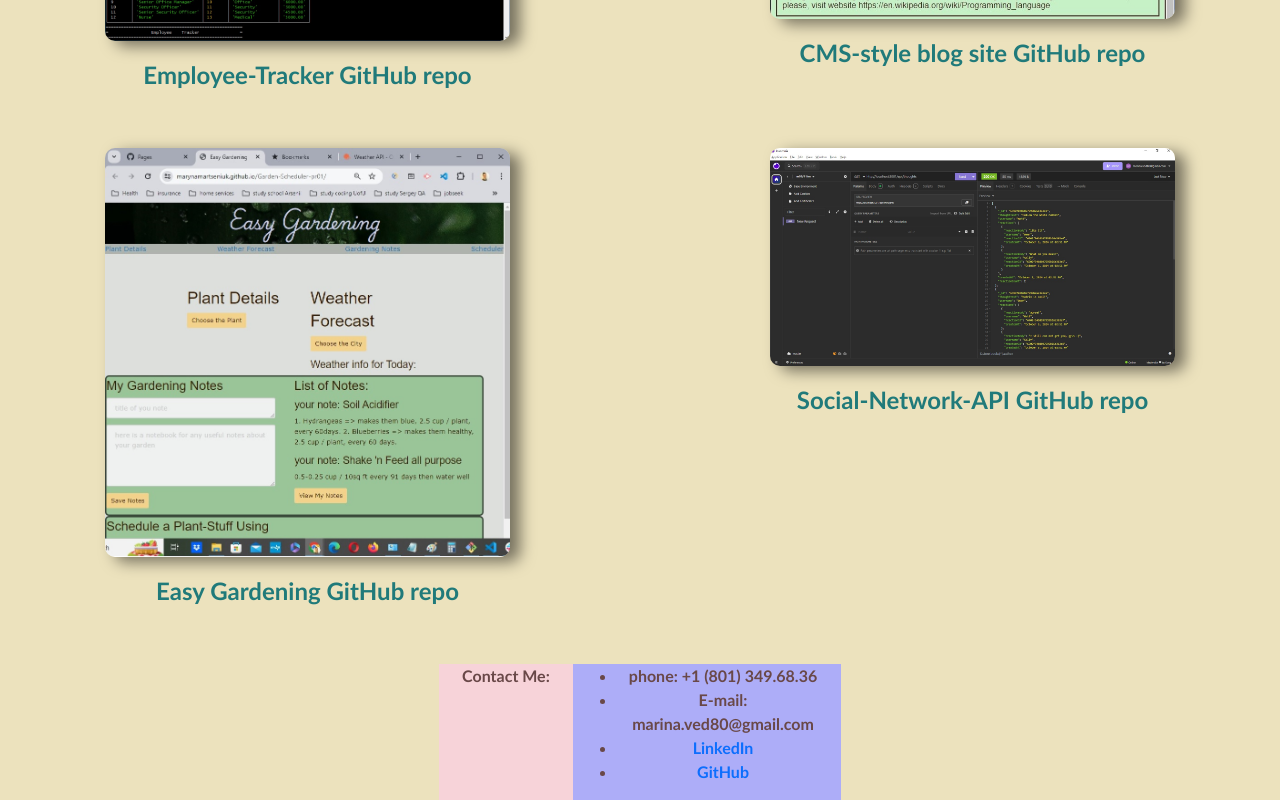
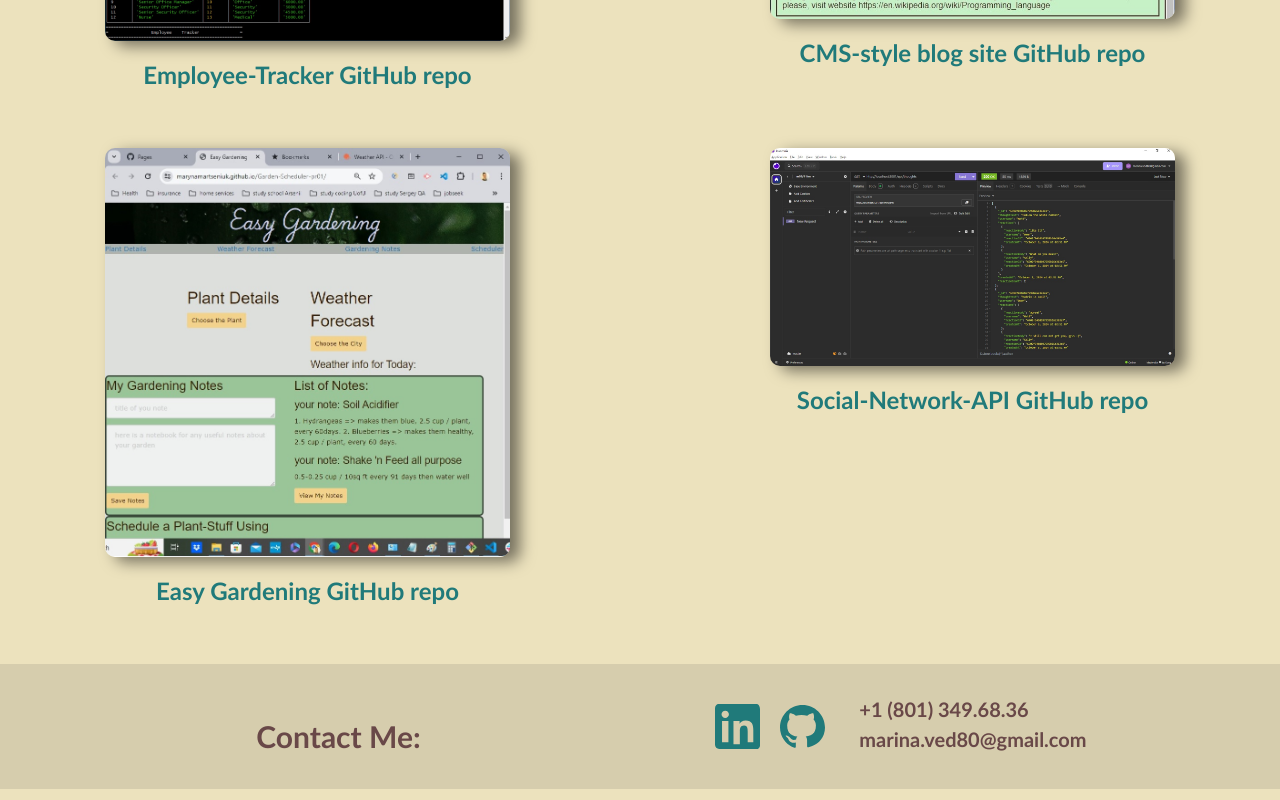
Before and after one commit to MarynaMartseniuk/myPortfolio-React-ch20, a React (Vite) app: page /Portfolio in a window 1280 px wide. Shown: the part 792-1592 px from the top of the page. Built offline with nearby package versions, Linux system fonts and the light colour scheme.

Commit message:
add style to Footer

```diff
--- a/index.html
+++ b/index.html
@@ -4,6 +4,10 @@
     <meta charset="UTF-8" />
     <link rel="icon" type="image/svg+xml" href="/vite.svg" />
     <meta name="viewport" content="width=device-width, initial-scale=1.0" />
+
+
+    <!-- <link rel="stylesheet" href="https://cdnjs.cloudflare.com/ajax/libs/font-awesome/6.0.0-beta3/css/all.min.css"> -->
+
     <title>Maryna M</title>
   </head>
   <body>
--- a/src/components/Footer.css
+++ b/src/components/Footer.css
@@ -1,7 +1,26 @@
+#footerDiv {
+    font-size: 20px;
+    padding: 30px;
+    background-color: var(--dBg);
+}
+
 #footerContactMe {
-    background-color: rgb(247, 211, 217);
+    display: flex;
+    justify-content:end;
+    align-items: end;
+    font-size: 30px;
 }
 
 #myData {
-    background-color: rgb(173, 173, 248);
+    text-align: left;
 }
+
+#icons {
+    display: flex;
+    justify-content: right;
+}
+
+#LinkedIn, #GitHub {
+    padding: 10px;
+    color: var(--aqua);
+}
--- a/src/components/Footer.jsx
+++ b/src/components/Footer.jsx
@@ -6,26 +6,42 @@ function NavTabs() {
   const currentPage = useLocation().pathname;
 
   return (
-    <div class="container text-center mainContainer">
-      <div class="row">
-        <div id="footerContactMe" class="col-4">Contact Me:</div>
-        <div id="myData" class="col-8">
-        <ul>
-            <li id="phone">
-              phone: +1 (801) 349.68.36
-            </li>
-            <li id="email">
-              E-mail: marina.ved80@gmail.com
-            </li>
-            <li id="LinkedIn">
-              <a class="myDataLink" href="https://www.linkedin.com/in/maryna-martseniuk/"
-              target="_blank">LinkedIn</a>
-            </li>
-            <li id="GitHub" >
-              <a class="myDataLink" href="https://github.com/MarynaMartseniuk"
-              target="_blank">GitHub</a>
-            </li>
-          </ul>
+    <div class=" text-center">
+      <div id="footerDiv" class="row">
+        <div id="footerContactMe" class="col-4">
+          <div>Contact Me:</div>
+        </div>
+        <div class="col-4">
+          <div id="icons">
+                <div id="LinkedIn">
+                  <a class="myDataLink" href="https://www.linkedin.com/in/maryna-martseniuk/"
+                  target="_blank">
+                    <svg xmlns="http://www.w3.org/2000/svg" fill="var(--aqua)" viewBox="0 0 24 24" width="45" height="45">
+                      <path d="M22.225 0h-20.45C.997 0 0 .997 0 2.225v19.55C0 23.003.997 24 2.225 24h20.55C23.003 24 24 23.003 24 22.225v-19.55C24 .997 23.003 0 22.225 0zM7.157 20.452H3.75V9h3.407v11.452zm-1.703-12.973c-1.086 0-1.967-.878-1.967-1.966s.881-1.967 1.967-1.967c1.088 0 1.967.878 1.967 1.967s-.879 1.966-1.967 1.966zm15.386 12.973h-3.407v-5.845c0-1.39-.028-3.183-1.938-3.183-1.938 0-2.236 1.514-2.236 3.079v6.949h-3.407V9h3.26v1.558h.046c.454-.862 1.556-1.773 3.208-1.773 3.431 0 4.065 2.26 4.065 5.203v6.464z"/>
+                    </svg>
+                  </a>
+                </div>
+                <div id="GitHub" >
+                  <a class="myDataLink" href="https://github.com/MarynaMartseniuk"
+                  target="_blank">
+                    <svg xmlns="http://www.w3.org/2000/svg" fill="var(--aqua)" viewBox="0 0 24 24" width="45" height="45">
+                      <path d="M12 .5C5.373.5 0 5.873 0 12.5c0 5.032 3.247 9.296 7.688 10.839.563.103.75-.245.75-.545v-2.196c-3.125.682-3.794-1.507-3.794-1.507-.513-1.298-1.25-1.645-1.25-1.645-1.022-.697.078-.683.078-.683 1.134.079 1.83 1.167 1.83 1.167 1.008 1.726 2.64 1.226 3.283.938.102-.73.394-1.226.716-1.505-2.665-.304-5.466-1.333-5.466-5.935 0-1.313.469-2.385 1.235-3.22-.124-.304-.536-1.537.116-3.199 0 0 1.007-.323 3.303 1.229.956-.267 1.985-.4 3.005-.404 1.02.004 2.048.137 3.005.404 2.296-1.552 3.303-1.229 3.303-1.229.653 1.662.241 2.895.117 3.199.767.835 1.234 1.907 1.234 3.22 0 4.61-2.806 5.617-5.469 5.92.405.35.767 1.034.767 2.08v3.088c0 .303.187.653.756.545C20.753 21.796 24 17.532 24 12.5 24 5.873 18.627.5 12 .5z"/>
+                    </svg>
+                  </a>
+                </div>
+          </div>
+        </div>
+        <div id="myData" class="col-4">
+        <div>
+            <div id="phone">
+              +1 (801) 349.68.36
+            </div>
+            <div id="email">
+              marina.ved80@gmail.com
+            </div>
+
+
+          </div>
         </div>
       </div>
     </div>
```
